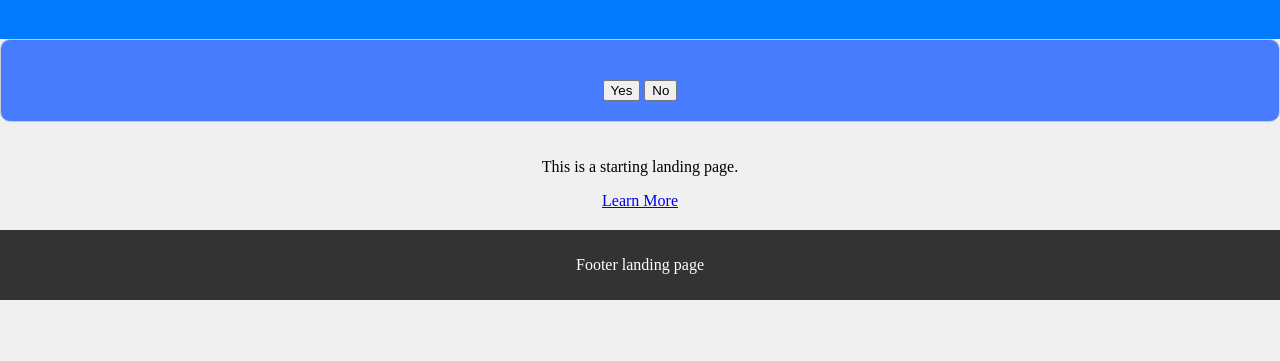
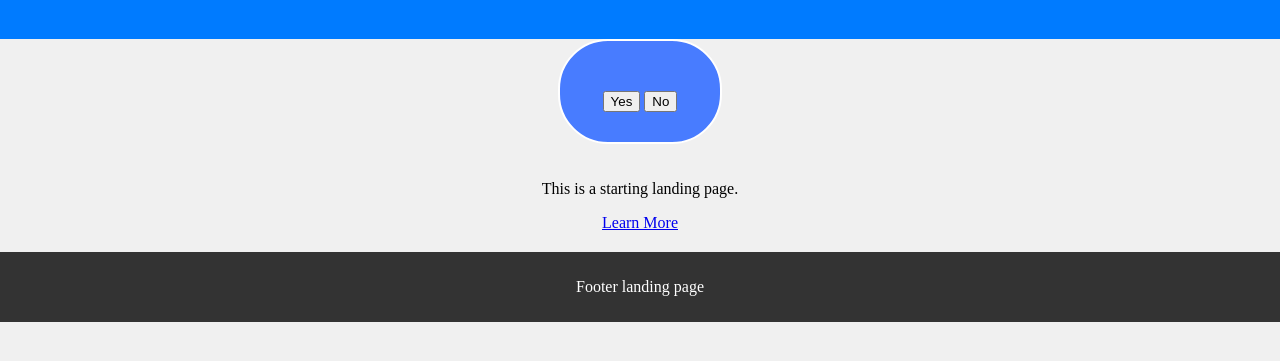
Before and after one commit to rcao13/rcao13.github.io, a plain HTML site: page index.html in a window 1280 px wide. Shown: the part 81-442 px from the top of the page. Drawn offline with Linux system fonts and the light colour scheme.

Commit message:
made box in the middle

```diff
--- a/style.css
+++ b/style.css
@@ -19,12 +19,12 @@ section {
     margin: 0;
 }removed this what happens*/
 
-body {
+/*body {
     display: flex;
     flex-direction: column;
 }
 
-/*main {
+main {
     flex-grow: 1;
 }*/
 footer {
@@ -36,10 +36,12 @@ footer {
 
 .container{
     text-align: center;
-    padding: 20px;
-    border: 1px solid #ccc;
-    border-radius: 10px;
+    padding: 30px;
+    border: 2px solid #ffffff;
+    border-radius: 50px;
+    width: 100px;
     background-color: #487cff;
+    margin:auto;
 }
 .counter {
     font-size: 2em;
```
